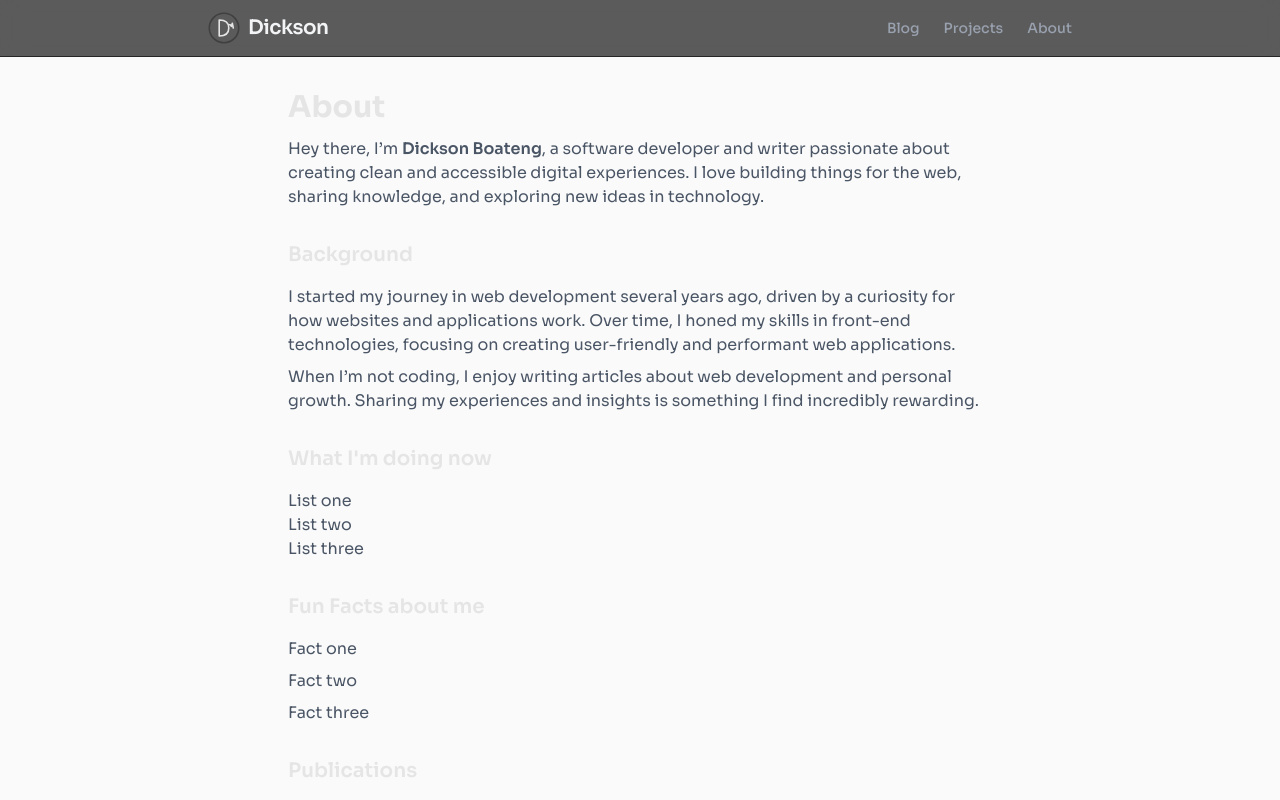
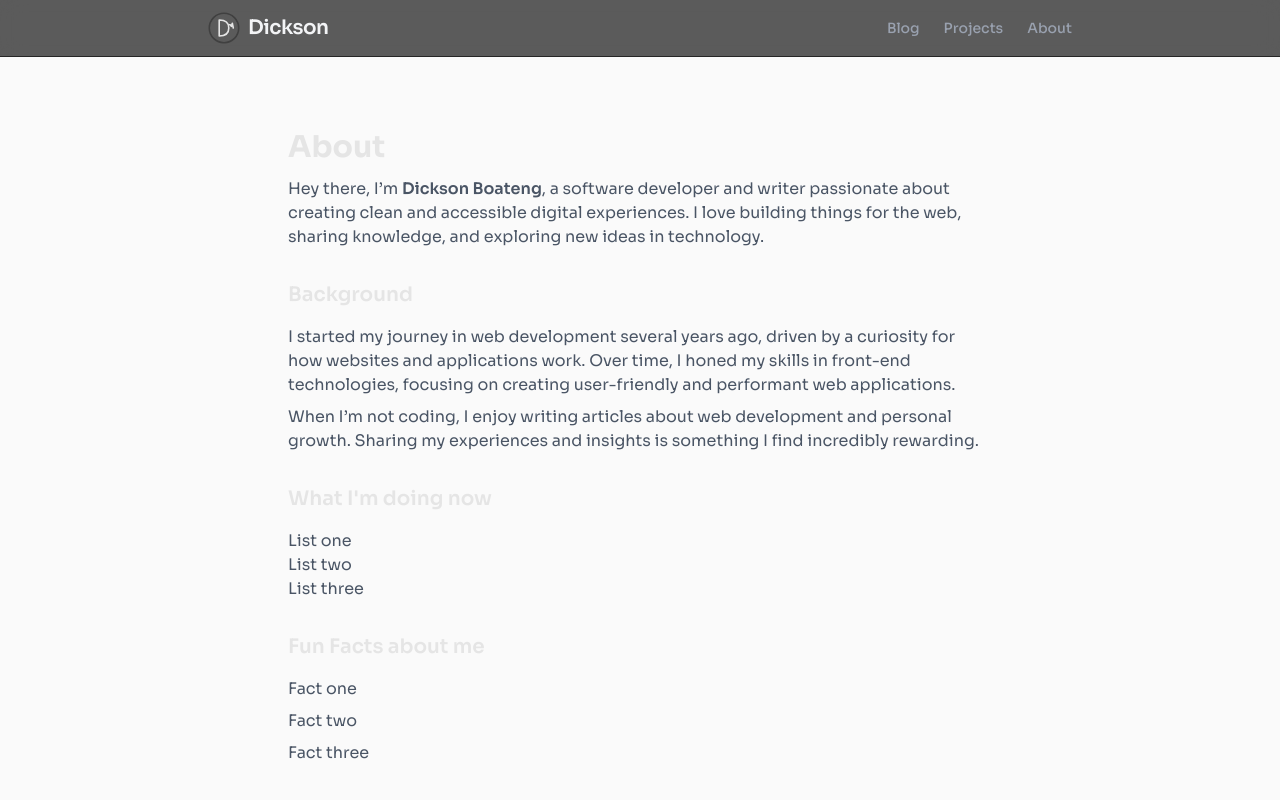
Before and after one commit to dboatengg/portfolio-site, a Next.js app: page /about in a window 1280 px wide. Shown: the top 800 px of the page. Built offline with nearby package versions, Linux system fonts and the light colour scheme.

Commit message:
Adjust vertical padding on about and blog page

```diff
--- a/app/about/page.tsx
+++ b/app/about/page.tsx
@@ -9,7 +9,7 @@ export const metadata = {
 
 export default function AboutPage() {
   return (
-    <section className="max-w-3xl mx-auto space-y-8">
+    <section className="max-w-3xl mx-auto py-10 space-y-8">
       <header>
         <h1 className="text-3xl font-bold mb-3">About</h1>
         <p className="text-gray-600 dark:text-gray-400">
--- a/app/blog/page.tsx
+++ b/app/blog/page.tsx
@@ -11,7 +11,7 @@ export default function BlogPage() {
   const posts = allBlogs.sort((a, b) => +new Date(b.date) - +new Date(a.date))
 
   return (
-    <section>
+    <section className="py-10">
       <h1 className="text-3xl font-bold mb-6">Blog</h1>
       <ul>
         {posts.map((post, index) => (
```
